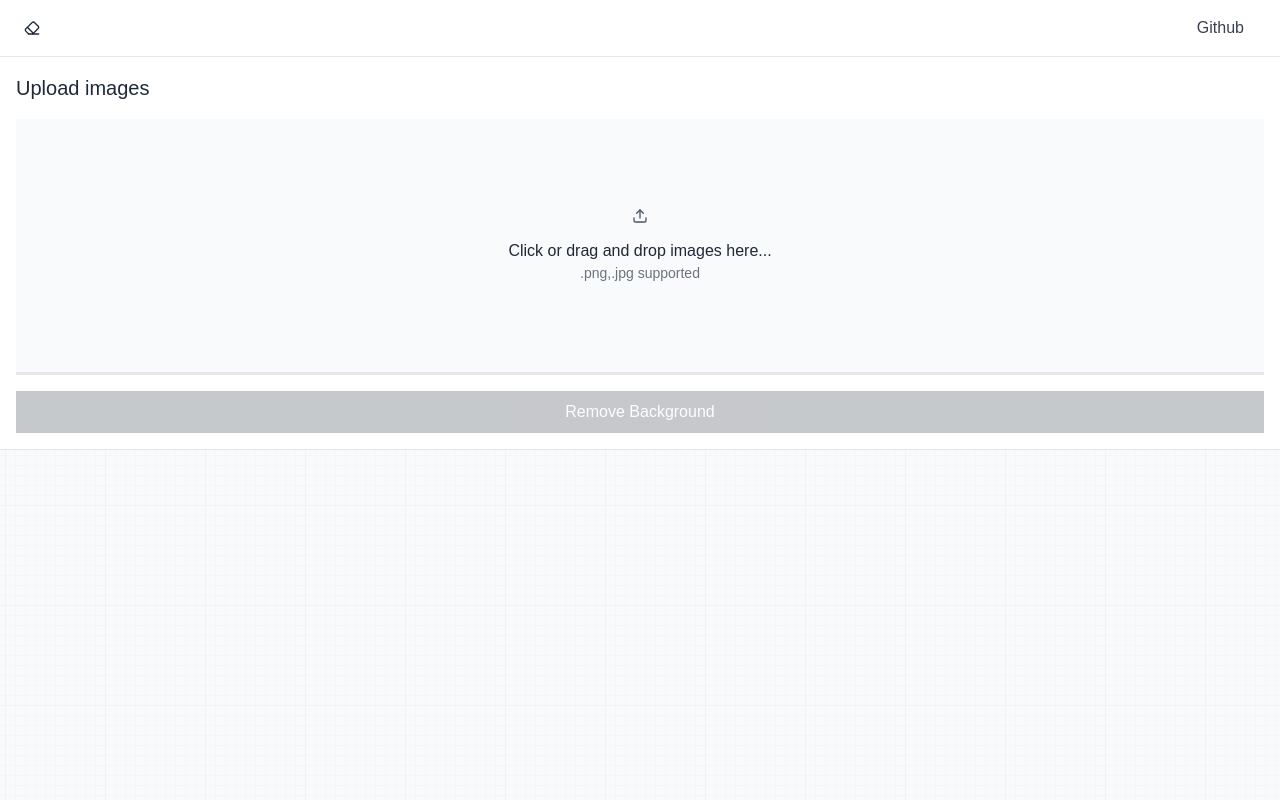
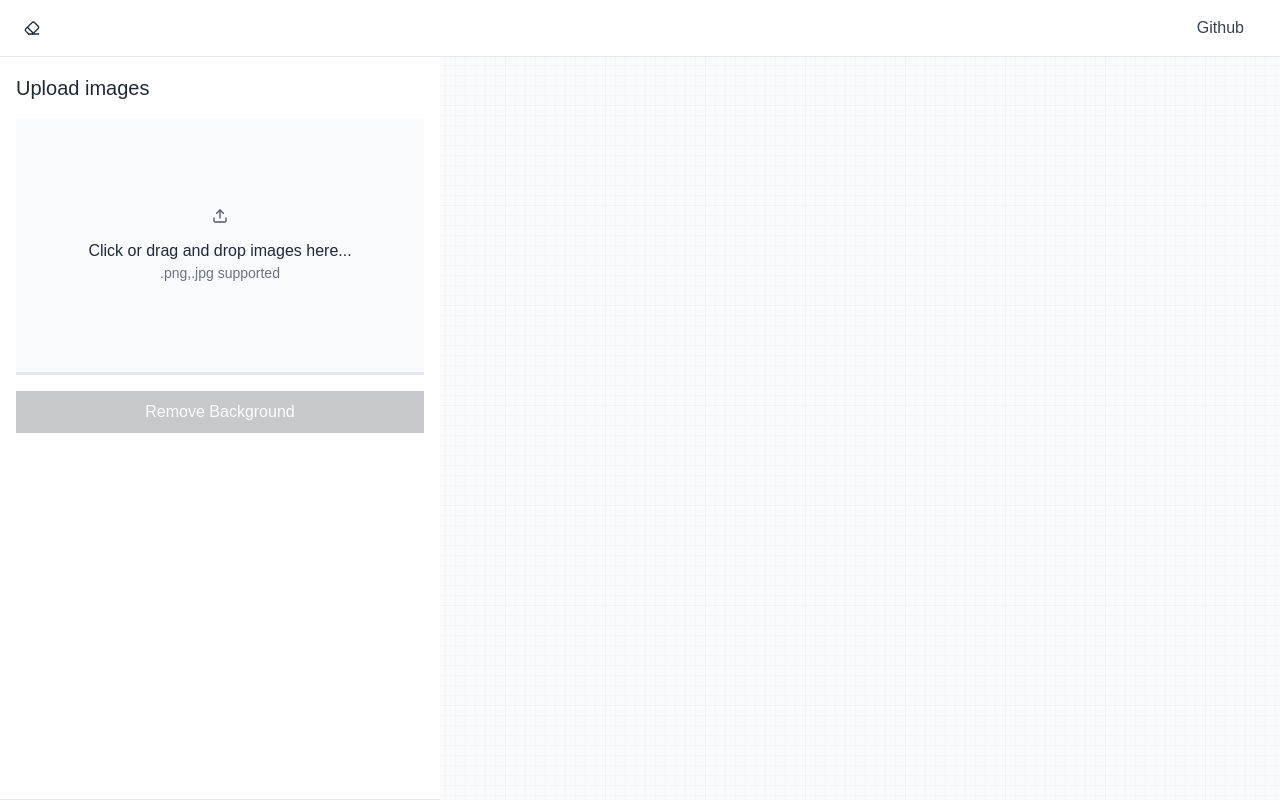
Before and after one commit to aryaveersr/background-remover, a SvelteKit app: page / in a window 1280 px wide. Built offline with nearby package versions, Linux system fonts and the light colour scheme.

Commit message:
add desktop styles

```diff
--- a/src/routes/+page.svelte
+++ b/src/routes/+page.svelte
@@ -23,9 +23,17 @@
 		width: 100%;
 		height: 100%;
 
-		/* Layout (single column on mobile) */
+		/* Layout (single column) */
 		display: grid;
 		grid-template-rows: min-content auto auto;
 		grid-template-columns: 1fr;
 	}
+
+	@media (min-width: 900px) {
+		div {
+			/* Layout (side by side) */
+			grid-template-rows: min-content minmax(0, 1fr);
+			grid-template-columns: minmax(auto, 440px) 1fr;
+		}
+	}
 </style>
--- a/src/routes/partials/AddImages.svelte
+++ b/src/routes/partials/AddImages.svelte
@@ -43,4 +43,11 @@
 		font-size: var(--text-lg);
 		font-weight: 500;
 	}
+
+	@media (min-width: 900px) {
+		form {
+			/* Take all space*/
+			height: 100%;
+		}
+	}
 </style>
--- a/src/routes/partials/ListImages.svelte
+++ b/src/routes/partials/ListImages.svelte
@@ -183,4 +183,12 @@
 		object-fit: cover;
 		aspect-ratio: 1;
 	}
+
+	@media (min-width: 900px) {
+		.container {
+			/* Force scrolling */
+			height: 100%;
+			overflow-y: auto;
+		}
+	}
 </style>
```
